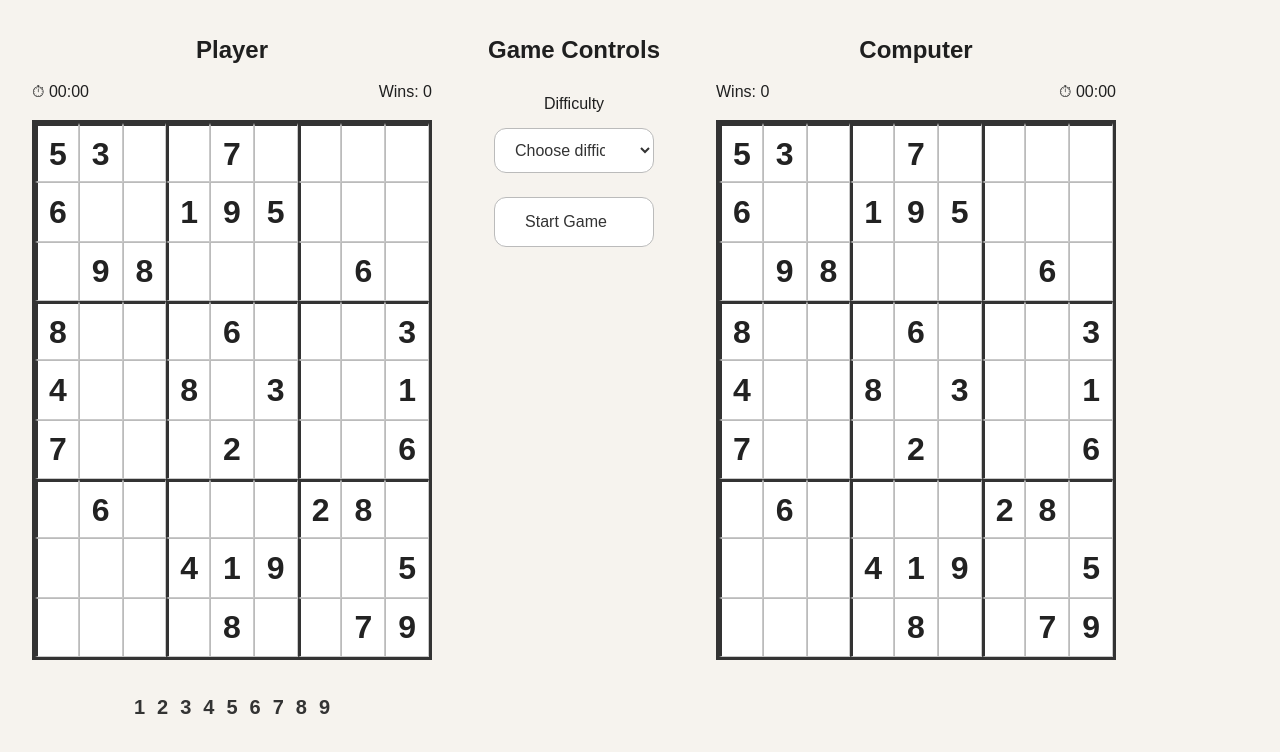
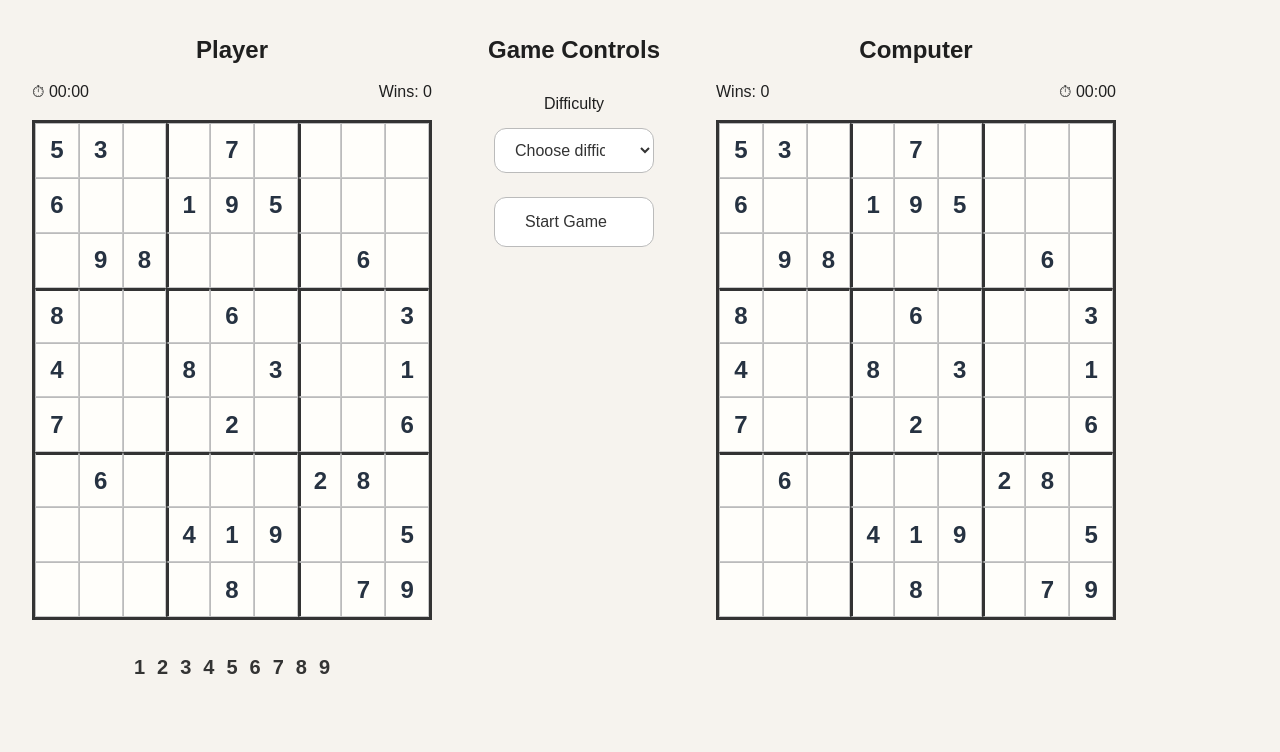
Before and after one commit to CoRine65/Sudoku_Game, a React app in the folder frontend/: page / in a window 1280 px wide. Shown: the top 752 px of the page. Built offline with nearby package versions, Linux system fonts and the light colour scheme; the HTML template or start-up script is replaced by a standard one.

Commit message:
chore: refine sodoku board visual lines, and grid styling + colors

```diff
--- a/frontend/src/components/SudokuBoard.jsx
+++ b/frontend/src/components/SudokuBoard.jsx
@@ -6,13 +6,13 @@ export default function SudokuBoard({
   givenBoard = [],
   invalidCells = [],
   isInteractive = true,
-  hideNonGivenValues= false,
+  hideNonGivenValues = false,
 }) {
   const selectedRow = selectedCell?.row ?? null;
   const selectedCol = selectedCell?.col ?? null;
   const selectedValue =
     selectedRow !== null && selectedCol !== null
-      ? board?.[selectedRow]?.[selectedCol] ?? ""
+      ? (board?.[selectedRow]?.[selectedCol] ?? "")
       : "";
 
   const cells = Array.from({ length: 81 }, (_, index) => {
@@ -25,9 +25,7 @@ export default function SudokuBoard({
 
     const shouldHideValue = hideNonGivenValues && !isGiven && value !== "";
     const displayValue = shouldHideValue ? "" : value;
-    const pastelClass = shouldHideValue
-      ? `pastel-${(index * 7 + 3) % 6}`
-      : "";
+    const pastelClass = shouldHideValue ? `pastel-${(index * 7 + 3) % 6}` : "";
 
     const isSelected = selectedRow === row && selectedCol === col;
 
@@ -46,13 +44,13 @@ export default function SudokuBoard({
       selectedValue !== "" && !isSelected && value === selectedValue;
 
     const isInvalid = invalidCells.some(
-      (cell) => cell.row === row && cell.col === col
+      (cell) => cell.row === row && cell.col === col,
     );
 
     const classes = [
       "cell",
-      col % 3 === 0 ? "thick-left" : "",
-      row % 3 === 0 ? "thick-top" : "",
+      col !== 0 && col % 3 === 0 ? "thick-left" : "",
+      row !== 0 && row % 3 === 0 ? "thick-top" : "",
       isGiven ? "given" : "",
       isRelated ? "highlighted" : "",
       isSameValue ? "same-value" : "",
--- a/frontend/src/pages/SudokuGamePage.css
+++ b/frontend/src/pages/SudokuGamePage.css
@@ -67,6 +67,46 @@
   background: #f2f2f2;
 }
 
+/* Sudoku board
+
+.sudoku-board {
+  width: 500px;
+  height: 500px;
+  border: 2px solid #2f3a46;
+  background-color: #fffdf8;
+}
+.cell {
+  border: 1px solid #d3d7dc;
+  background-color: #fffefa;
+  font-size: 1.75rem;
+  font-weight: 500;
+  color: #263241;
+}
+.thick-left {
+  border-left: 2px solid #596473;
+}
+.thick-top {
+  border-top: 2px solid #596473;
+}
+.given {
+  font-weight: 600;
+  color: #1f2933;
+}
+.highlighted {
+  background-color: #eef6ff;
+}
+.same-value {
+  background-color: #ffe08a;
+}
+.selected {
+  background-color: #dbeafe;
+  box-shadow: inset 0 0 0 2px #3b82f6;
+}
+.invalid {
+  background-color: #fee2e2;
+  color: #b91c1c;
+} */
+
 /* Sudoku board */
 
 .sudoku-board {
@@ -74,10 +114,13 @@
   display: grid;
   grid-template-columns: repeat(9, 1fr);
   grid-template-rows: repeat(9, 1fr);
-  width: 540px;
-  height: 540px;
-  border: 3px solid #444;
-  background-color: #f8f8f8;
+
+  width: 500px;
+  height: 500px;
+
+  border: 2px solid #2f3a46;
+  background-color: #fffdf8;
+  overflow: hidden;
 }
 
 .cell {
@@ -85,42 +128,55 @@
   align-items: center;
   justify-content: center;
   box-sizing: border-box;
-  border: 1px solid #b9b9b9;
-  font-size: 2rem;
+
+  border: 1px solid #d3d7dc;
+  background-color: #fffefa;
+
+  font-size: 1.5rem;
   font-weight: 600;
-  color: #222;
+  line-height: 1;
+  color: #263241;
+
   user-select: none;
   cursor: pointer;
 }
 
 .thick-left {
-  border-left: 3px solid #444;
+  border-left: 2px solid #596473;
 }
 
 .thick-top {
-  border-top: 3px solid #444;
+  border-top: 2px solid #596473;
 }
 
 .given {
-  font-weight: 700;
-  color: #2b2b2b;
+  font-weight: 300;
+  color: #1f2933;
 }
 
 .highlighted {
-  background-color: rgba(255, 220, 120, 0.18);
+  background-color: #eef6ff;
 }
 
 .same-value {
-  background-color: rgba(120, 170, 255, 0.22);
+  background-color: #ffe08a;
+  box-shadow: inset 0 0 0 1px rgba(245, 158, 11, 0.35);
 }
 
 .selected {
-  background-color: rgba(255, 200, 0, 0.35);
+  background-color: #dbeafe;
+  box-shadow: inset 0 0 0 2px #3b82f6;
+}
+
+.cell.selected.same-value {
+  background-color: #dbeafe;
+  box-shadow: inset 0 0 0 2px #3b82f6;
 }
 
 .invalid {
-  background-color: rgba(198, 40, 40, 0.14);
-  color: #b3261e;
+  background-color: #fee2e2;
+  color: #b91c1c;
+  box-shadow: inset 0 0 0 2px rgba(185, 28, 28, 0.35);
 }
 
 /* win message */
@@ -191,6 +247,11 @@
   animation: grid-rainbow-flow 6s ease-in-out infinite;
 }
 
+.sudoku-board.win-active .cell {
+  background-color: transparent;
+  color: #263241;
+}
+
 @keyframes grid-rainbow-flow {
   0% {
     background-position: 0% 0%;
@@ -204,9 +265,6 @@
 }
 
 /*   */
-
-
-
 
 .number-tracker {
   display: flex;
```
Also changed, not shown: frontend/src/pages/SudokuGamePage.jsx (+4 -4 lines).
